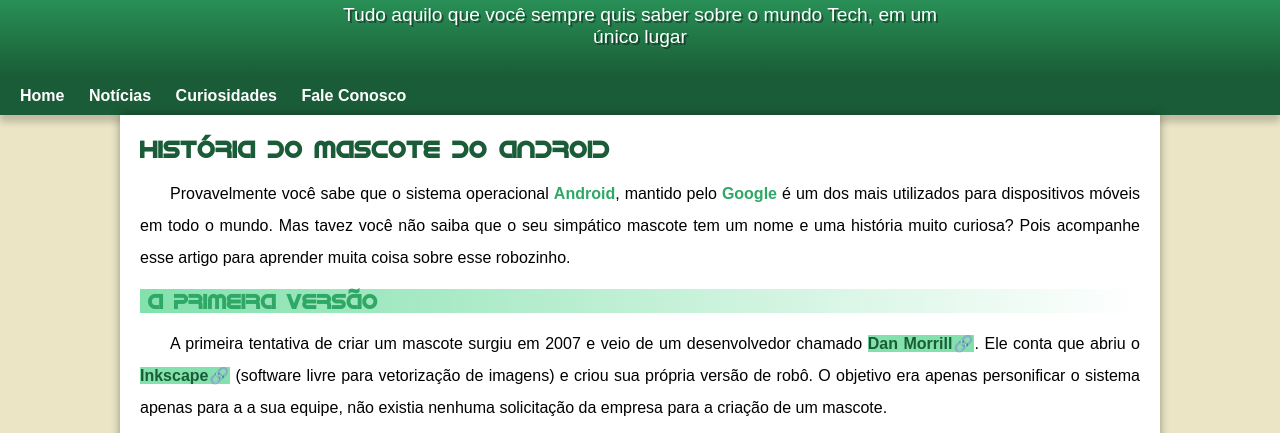
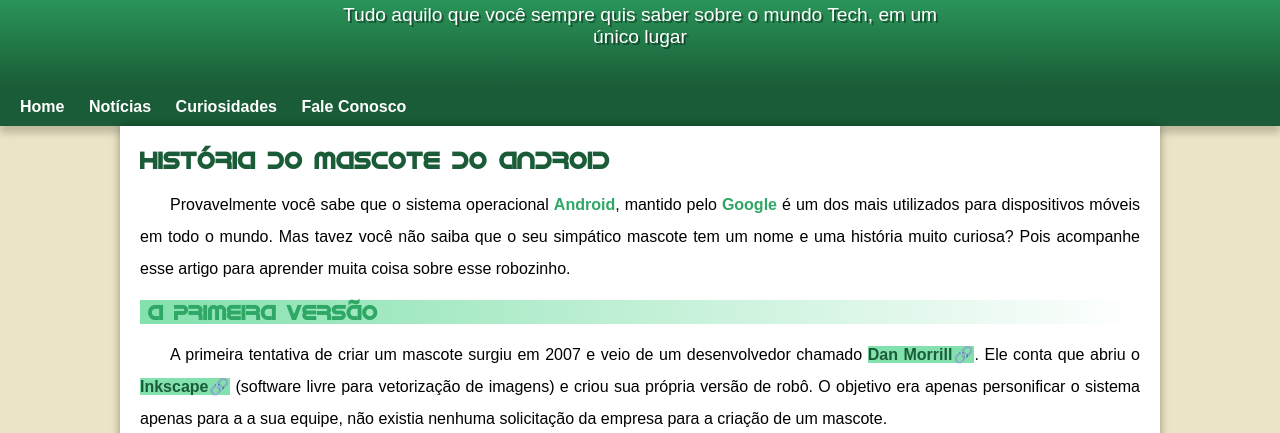
Before and after one commit to GabrielaOliveira27/projeto-android, a plain HTML site: page index.html in a window 1280 px wide. Shown: the part 113-546 px from the top of the page. Drawn offline with Linux system fonts and the light colour scheme.

Commit message:
Atualizando padding

```diff
--- a/estilo/style.css
+++ b/estilo/style.css
@@ -61,7 +61,7 @@ header > p {
   font-size: 1.2em;
   max-width: 600px;
   margin: auto;
-  padding: 0px 10px 0px 10px;
+  padding: 0px 10px 40px 10px;
   text-shadow: 2px 2px 0px #00000065;
 }
 
```
